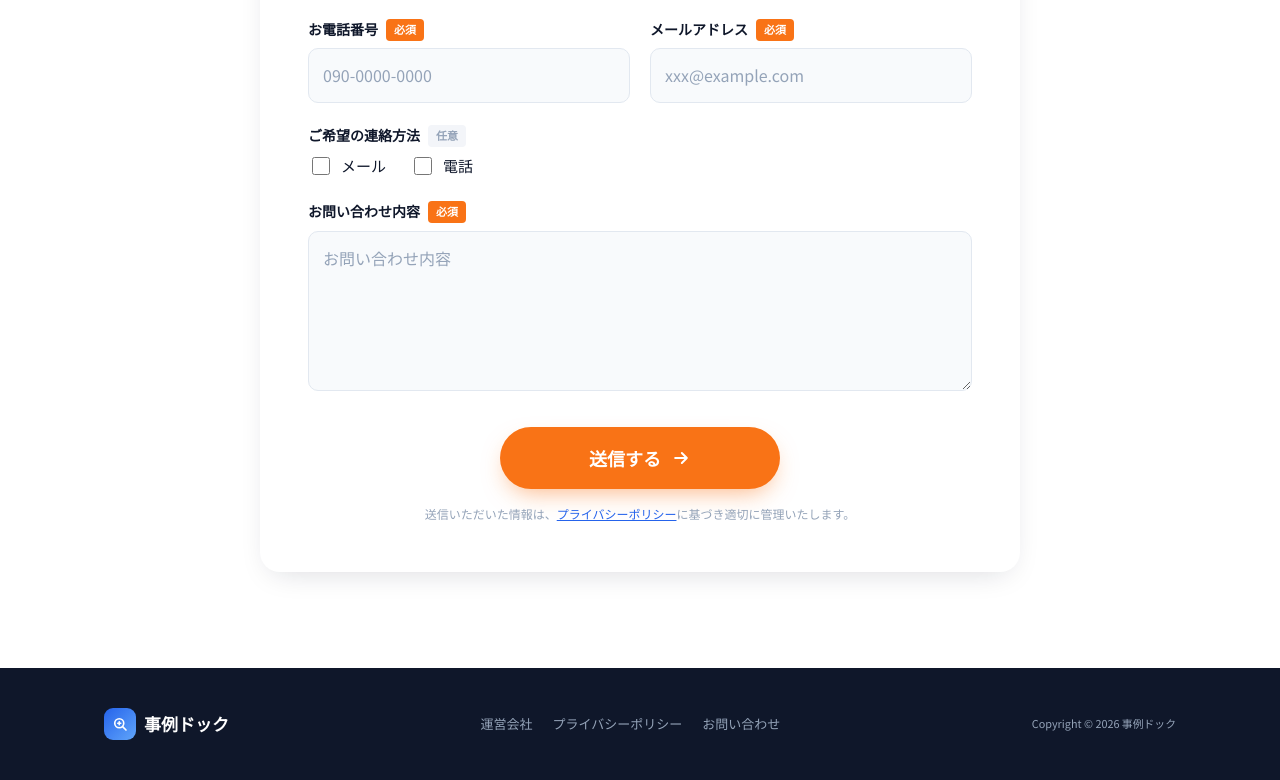
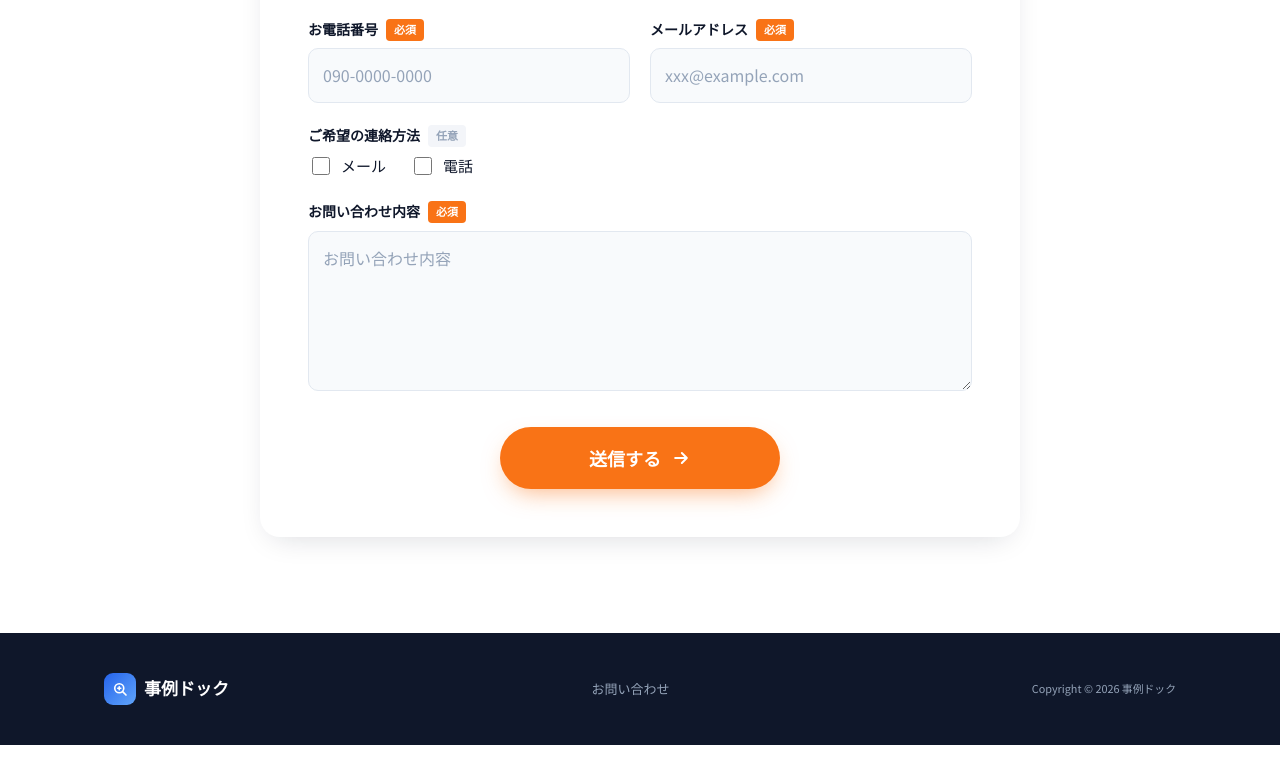
Before and after one commit to kishixxx0612-lab/jirei-dock-lp, a plain HTML site: page index.html in a window 1280 px wide. Shown: the part 8112-8892 px from the top of the page. After the commit the page ends 8857 px from the top, so only its background shows below. Drawn offline with Linux system fonts and the light colour scheme.

Commit message:
運営会社・プライバシーポリシーのリンクを非表示
Co-Authored-By: Claude Opus 5.5 <noreply@anthropic.com>

```diff
--- a/index.html
+++ b/index.html
@@ -325,8 +325,6 @@
   .form-submit { text-align: center; margin-top: 36px; }
   .form-submit .btn-cta { min-width: 280px; }
   .form-submit .btn-cta[disabled] { opacity: .6; pointer-events: none; }
-  .form-privacy { margin-top: 14px; font-size: 12px; color: var(--text-mute); }
-  .form-privacy a { color: var(--primary); text-decoration: underline; }
   .form-error {
     display: none; margin-top: 16px; padding: 12px 16px; border-radius: 10px;
     background: #FEF2F2; color: var(--danger); font-size: 14px; font-weight: 500;
@@ -858,7 +856,6 @@
         <div class="form-submit">
           <button type="submit" class="btn-cta" id="submitBtn">送信する<svg><use href="#i-arrow"/></svg></button>
           <p class="form-error" id="formError" role="alert">送信に失敗しました。通信環境をご確認のうえ、時間をおいて再度お試しください。</p>
-          <p class="form-privacy">送信いただいた情報は、<a href="#">プライバシーポリシー</a>に基づき適切に管理いたします。</p>
         </div>
       </form>
     </div>
@@ -870,7 +867,7 @@
   <div class="container footer-inner">
     <a href="#top" class="logo"><span class="logo-mark"><svg><use href="#i-dock"/></svg></span>事例ドック</a>
     <div class="footer-links">
-      <a href="#">運営会社</a><a href="#">プライバシーポリシー</a><a href="#contact">お問い合わせ</a>
+      <a href="#contact">お問い合わせ</a>
     </div>
     <small>Copyright © 2026 事例ドック</small>
   </div>
```
Also changed, not shown: 1 other file.
